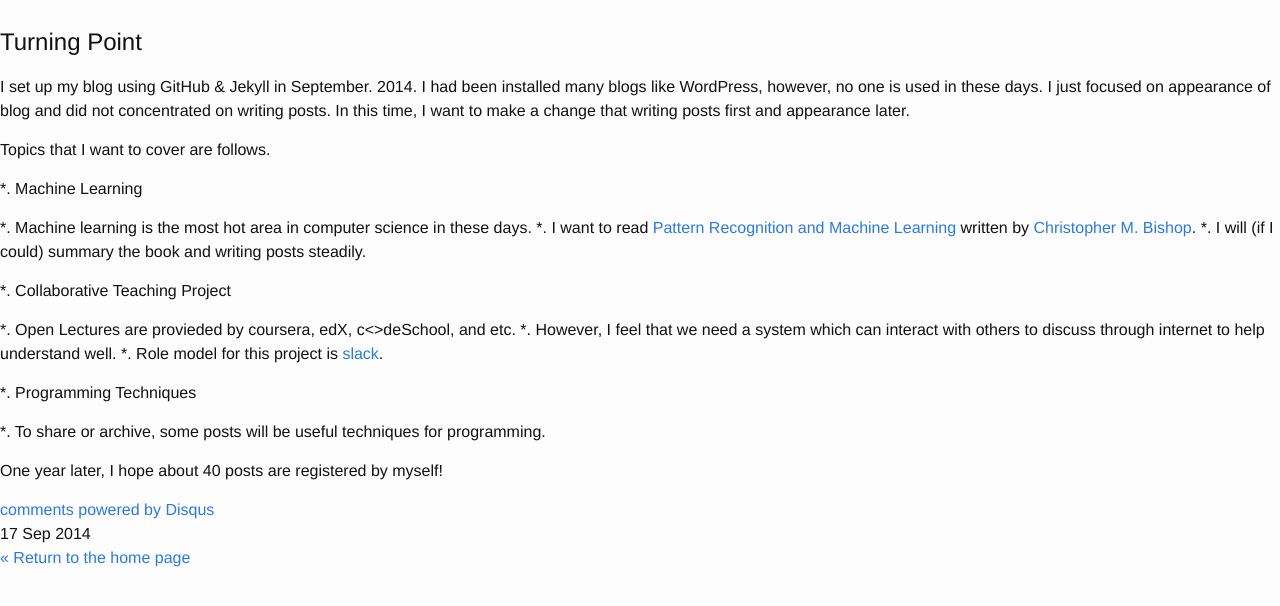
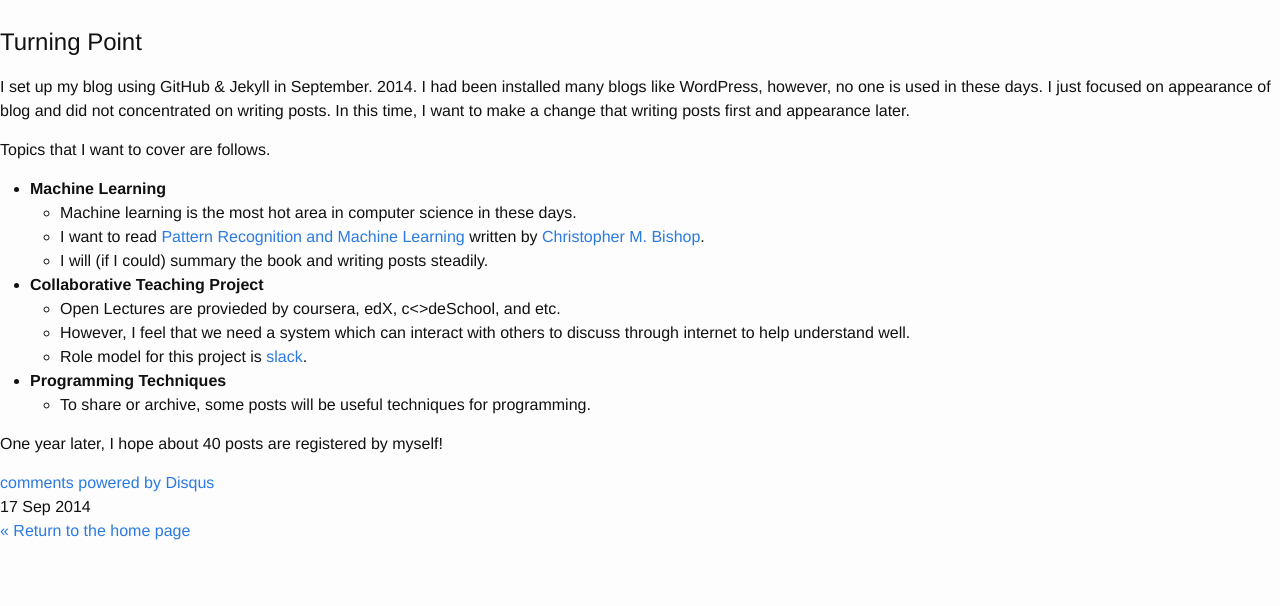
Before and after one commit to hyunjong-lee/hyunjong-lee-prev.github.io, a Jekyll site: the page built from _posts/2014-09-17-Turning-Point.markdown, in a window 1280 px wide. Shown: the top 606 px of the page. Built offline with Jekyll 4.4.1, drawn with Linux system fonts in a browser that asks for light colours; Markdown is read by kramdown in place of the engine named in the settings; comment, search, counter and statistics services are not loaded; part of the change alters nothing that is shown.

```diff
--- a/_posts/2014-09-17-Turning-Point.markdown
+++ b/_posts/2014-09-17-Turning-Point.markdown
@@ -12,26 +12,23 @@ In this time, I want to make a change that writing posts first and appearance la
 
 Topics that I want to cover are follows.
 
-*. Machine Learning
+* **Machine Learning**
+  - Machine learning is the most hot area in computer science in these days.
+  - I want to read [Pattern Recognition and Machine Learning] written by [Christopher M. Bishop].
+  - I will (if I could) summary the book and writing posts steadily.
 
-  *. Machine learning is the most hot area in computer science in these days.
-  *. I want to read [Pattern Recognition and Machine Learning] written by [Christopher M. Bishop].
-  *. I will (if I could) summary the book and writing posts steadily.
+* **Collaborative Teaching Project**
+  * Open Lectures are provieded by coursera, edX, c<>deSchool, and etc.
+  * However, I feel that we need a system which can interact with others to discuss through internet to help understand well.
+  * Role model for this project is [slack].
 
-*. Collaborative Teaching Project
-
-  *. Open Lectures are provieded by coursera, edX, c<>deSchool, and etc.
-  *. However, I feel that we need a system which can interact with others to discuss through internet to help understand well.
-  *. Role model for this project is [slack].
-
-*. Programming Techniques
-
-  *. To share or archive, some posts will be useful techniques for programming.
+* **Programming Techniques**
+  * To share or archive, some posts will be useful techniques for programming.
 
 
 One year later, I hope about 40 posts are registered by myself!
 
 
-[Pattern Recognition and Machine Learning]:	http://www.amazon.com/Pattern-Recognition-Learning-Information-Statistics/dp/0387310738
-[Christopher M. Bishop]: http://en.wikipedia.org/wiki/Christopher_Bishop
-[slack]: https://slack.com
+[Pattern Recognition and Machine Learning]:http://www.amazon.com/Pattern-Recognition-Learning-Information-Statistics/dp/0387310738
+[Christopher M. Bishop]:http://en.wikipedia.org/wiki/Christopher_Bishop
+[slack]:https://slack.com
```
